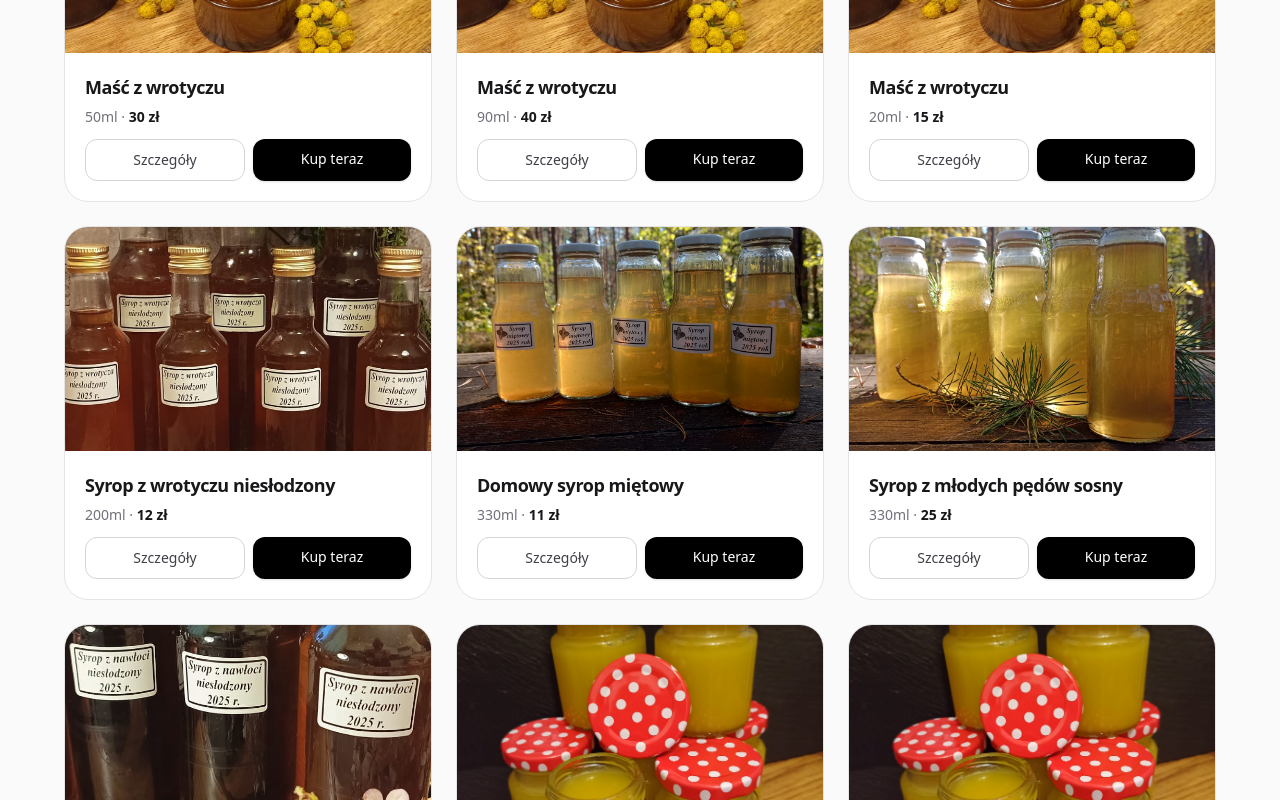
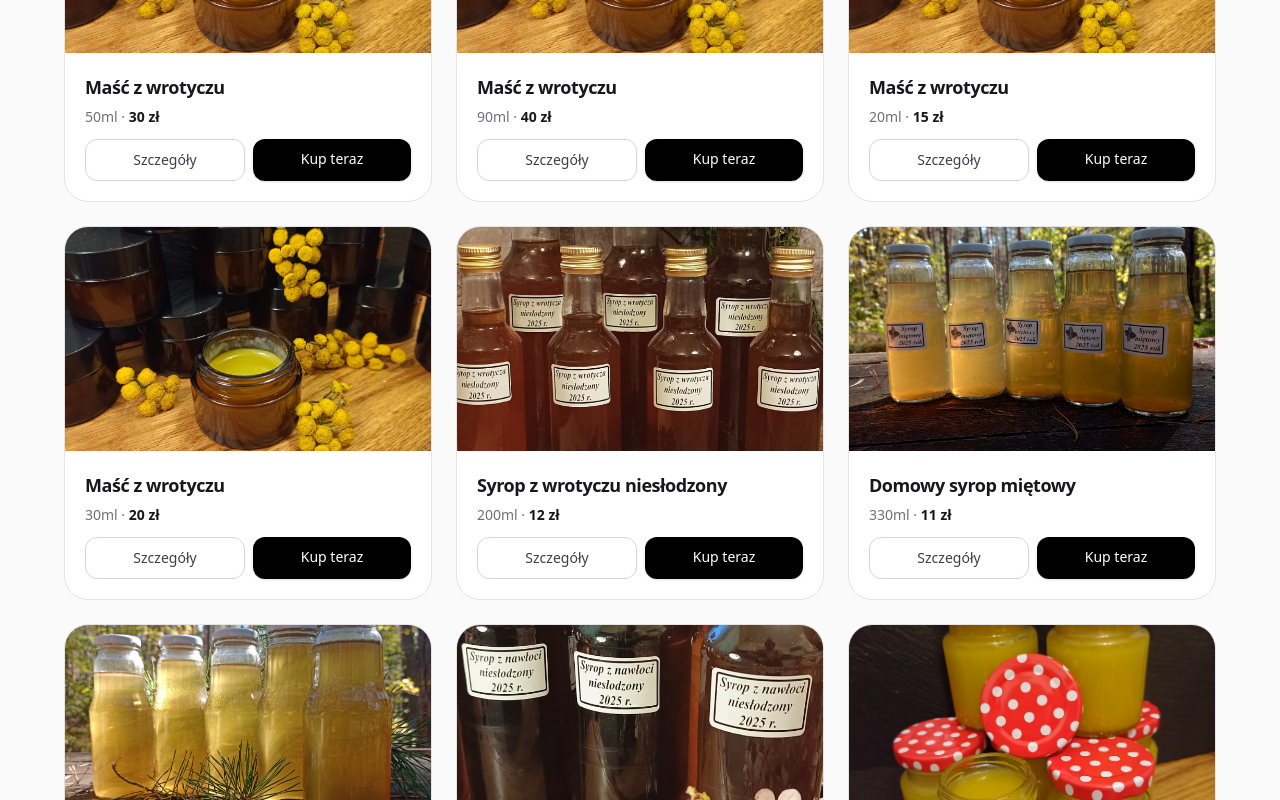
Before and after one commit to itismeherb/dzika-spizarnia, a React (Vite) app: page / in a window 1280 px wide. Shown: the part 525-1325 px from the top of the page. Built offline with nearby package versions, Linux system fonts and the light colour scheme.

Commit message:
added more products

```diff
--- a/src/data/products.ts
+++ b/src/data/products.ts
@@ -47,6 +47,14 @@ export const products: Product[] = [
         quantity: 20,
         quantity_unit: 'ml',
         price: 15,
+        shopUrl:
+          'https://www.olx.pl/d/oferta/masc-z-wrotyczu-50-ml-ostatnie-sztuki-CID3647-ID17ylhD.html',
+      },
+      {
+        sellable: true,
+        quantity: 30,
+        quantity_unit: 'ml',
+        price: 20,
         shopUrl:
           'https://www.olx.pl/d/oferta/masc-z-wrotyczu-50-ml-ostatnie-sztuki-CID3647-ID17ylhD.html',
       },
```
